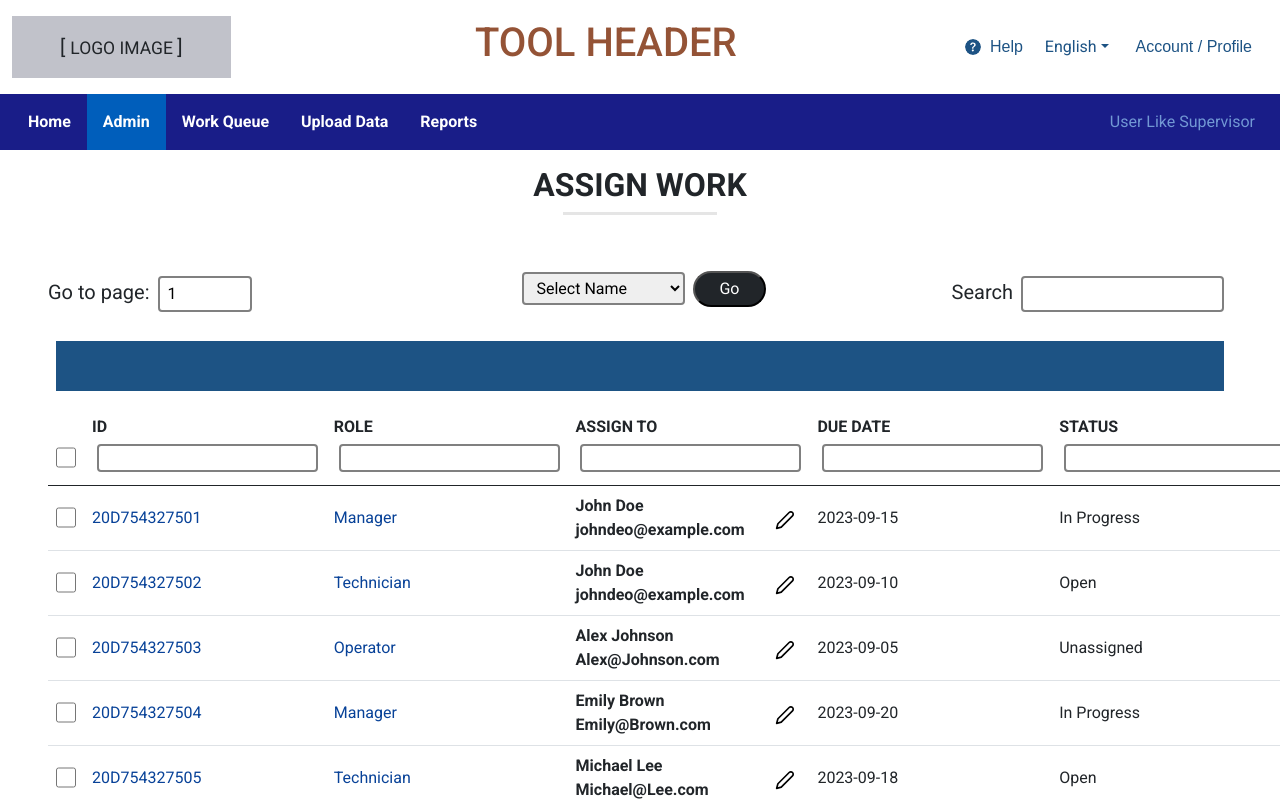
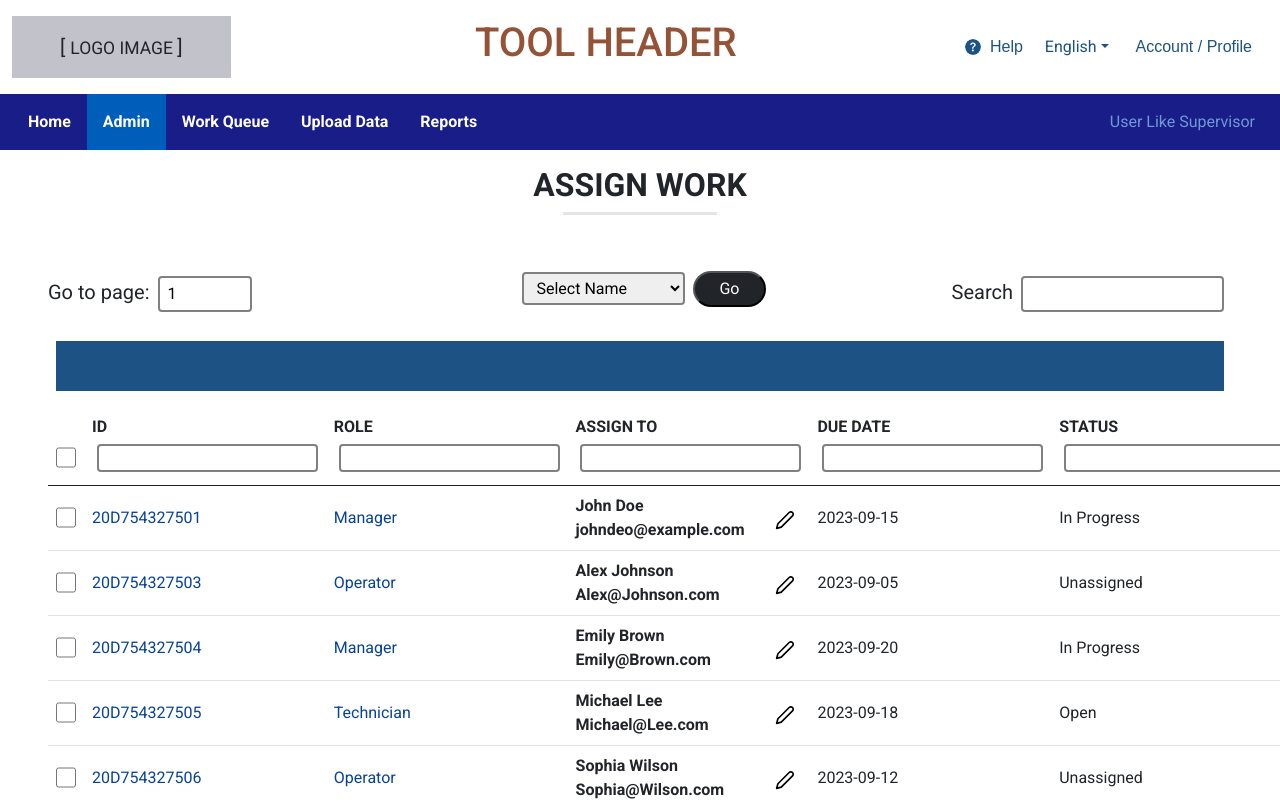
Before and after one commit to JoySarkarBD/college-project, a React (Vite) app: page /admin in a window 1280 px wide. Shown: the top 801 px of the page. Built offline with nearby package versions, Linux system fonts and the light colour scheme.

Commit message:
comment added

```diff
--- a/data.json
+++ b/data.json
@@ -9,17 +9,6 @@
     "assignDate": "2023-08-23",
     "dueDate": "2023-09-15",
     "status": "In Progress"
-  },
-  {
-    "id": "20D754327502",
-    "role": "Technician",
-    "assignTo": {
-      "name": "John Doe",
-      "mail": "johndeo@example.com"
-    },
-    "assignDate": "2023-08-20",
-    "dueDate": "2023-09-10",
-    "status": "Open"
   },
   {
     "id": "20D754327503",
@@ -198,17 +187,6 @@
     "status": "Unassigned"
   },
   {
-    "id": "20D754327519",
-    "role": "Technician",
-    "assignTo": {
-      "name": "William Davis",
-      "mail": "William@Davis.com"
-    },
-    "assignDate": "2023-08-25",
-    "dueDate": "2023-09-06",
-    "status": "In Progress"
-  },
-  {
     "id": "20D754327520",
     "role": "Operator",
     "assignTo": {
--- a/src/components/DataTable/DataTable.jsx
+++ b/src/components/DataTable/DataTable.jsx
@@ -42,6 +42,9 @@ const DataTable = () => {
     }
   });
 
+  // ei data diye modal e loop hobe and data show hobe......
+  console.log(uniqueAssigneesArray);
+
   // using the useMemo Hook to memoized the value.
   const columns = React.useMemo(
     () => [
@@ -69,8 +72,7 @@ const DataTable = () => {
 
           return (
             <div>
-              {!isEditing && (
-                /* normal view by default of assignTo cell */
+              {/* normal view by default of assignTo cell */}
               <div className='edit_assign_to'>
                 <div className='fw-bolder'>
                   {value.name}
@@ -84,7 +86,6 @@ const DataTable = () => {
                   <FiEdit2 />
                 </button>
               </div>
-              )}
             </div>
           );
         },
--- a/src/components/WorkingDataTable/SelectNames.jsx
+++ b/src/components/WorkingDataTable/SelectNames.jsx
@@ -6,7 +6,7 @@ const SelectNames = ({ names }) => {
     <>
       <p>VIEW ASSIGNMENTS:</p>
       <select className='mx-2 py-1 px-2 '>
-        <option value='' disabled selected>
+        <option defaultValue='' disabled selected>
           Select Name
         </option>
         {names.map((assigneeName) => (
```
Lines whose indentation alone changed are shown as unchanged.
